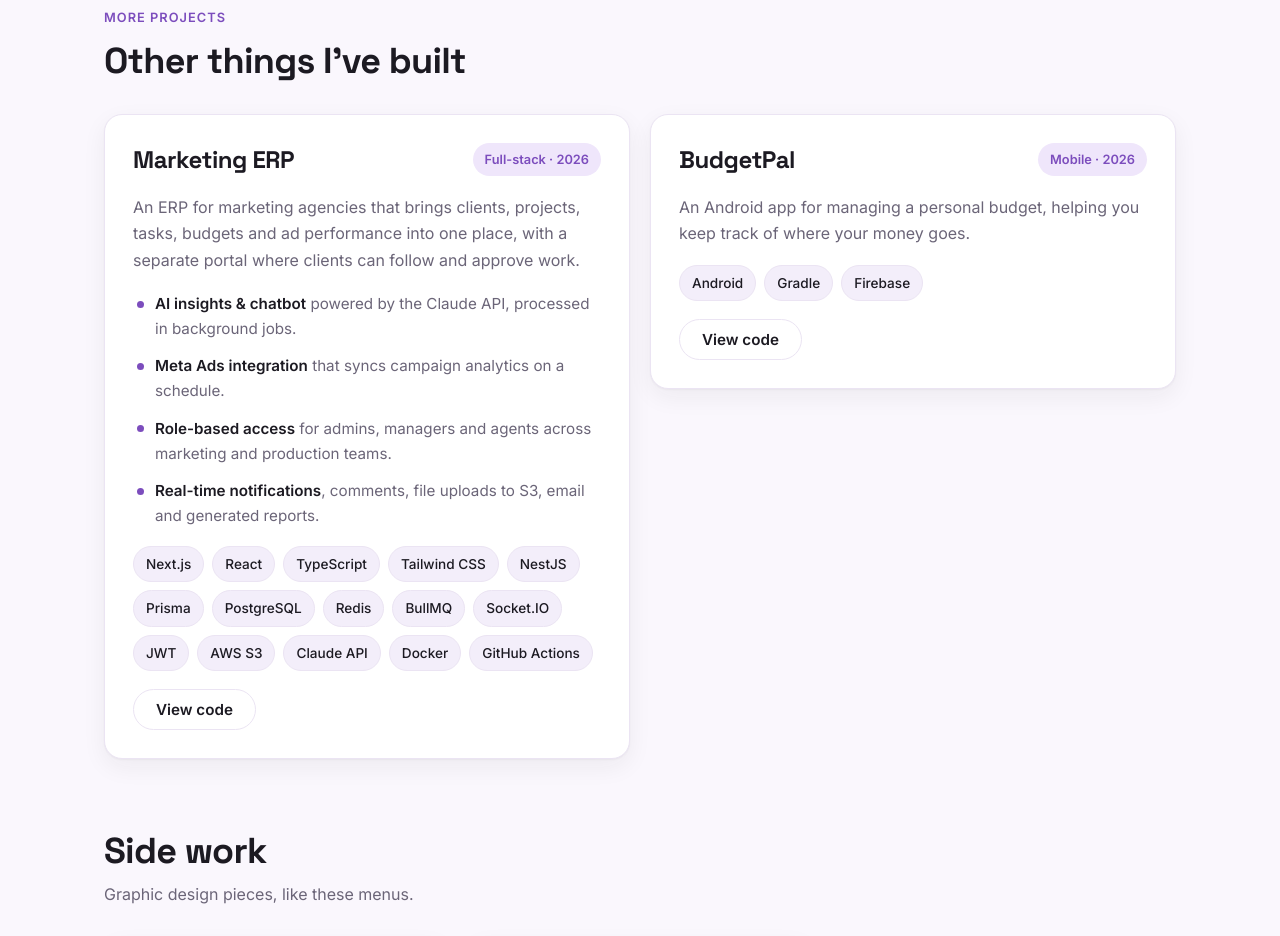
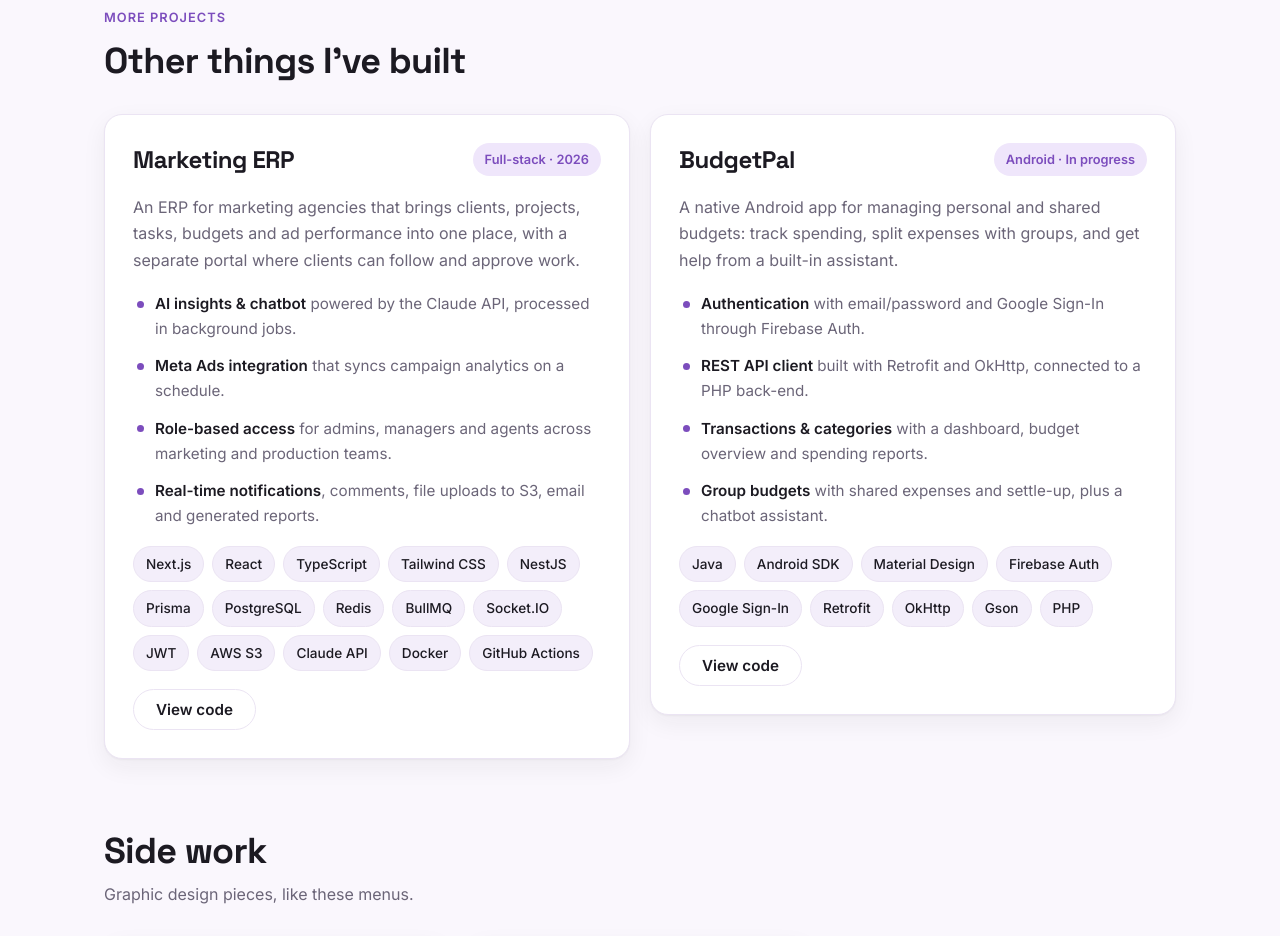
Before and after one commit to anischetoui5/portfolio, a plain HTML site: page project.html in a window 1280 px wide. Shown: the part 927-1863 px from the top of the page. Drawn offline with Linux system fonts and the light colour scheme; grey boxes are pictures that could not be loaded.

Commit message:
Fill in BudgetPal details from the Android project
Co-Authored-By: Claude Opus 5.5 <noreply@anthropic.com>

```diff
--- a/project.html
+++ b/project.html
@@ -103,11 +103,17 @@
         <article class="card project">
           <div class="project-head">
             <h3>BudgetPal</h3>
-            <span class="badge">Mobile · 2026</span>
+            <span class="badge">Android · In progress</span>
           </div>
-          <p class="project-desc">An Android app for managing a personal budget, helping you keep track of where your money goes.</p>
+          <p class="project-desc">A native Android app for managing personal and shared budgets: track spending, split expenses with groups, and get help from a built-in assistant.</p>
+          <ul class="feature-list">
+            <li><strong>Authentication</strong> with email/password and Google Sign-In through Firebase Auth.</li>
+            <li><strong>REST API client</strong> built with Retrofit and OkHttp, connected to a PHP back-end.</li>
+            <li><strong>Transactions &amp; categories</strong> with a dashboard, budget overview and spending reports.</li>
+            <li><strong>Group budgets</strong> with shared expenses and settle-up, plus a chatbot assistant.</li>
+          </ul>
           <ul class="chips">
-            <li>Android</li><li>Gradle</li><li>Firebase</li>
+            <li>Java</li><li>Android SDK</li><li>Material Design</li><li>Firebase Auth</li><li>Google Sign-In</li><li>Retrofit</li><li>OkHttp</li><li>Gson</li><li>PHP</li>
           </ul>
           <div class="project-links">
             <a href="https://github.com/anischetoui5/BudgetPal" class="btn btn-ghost" target="_blank" rel="noopener">View code</a>
```
